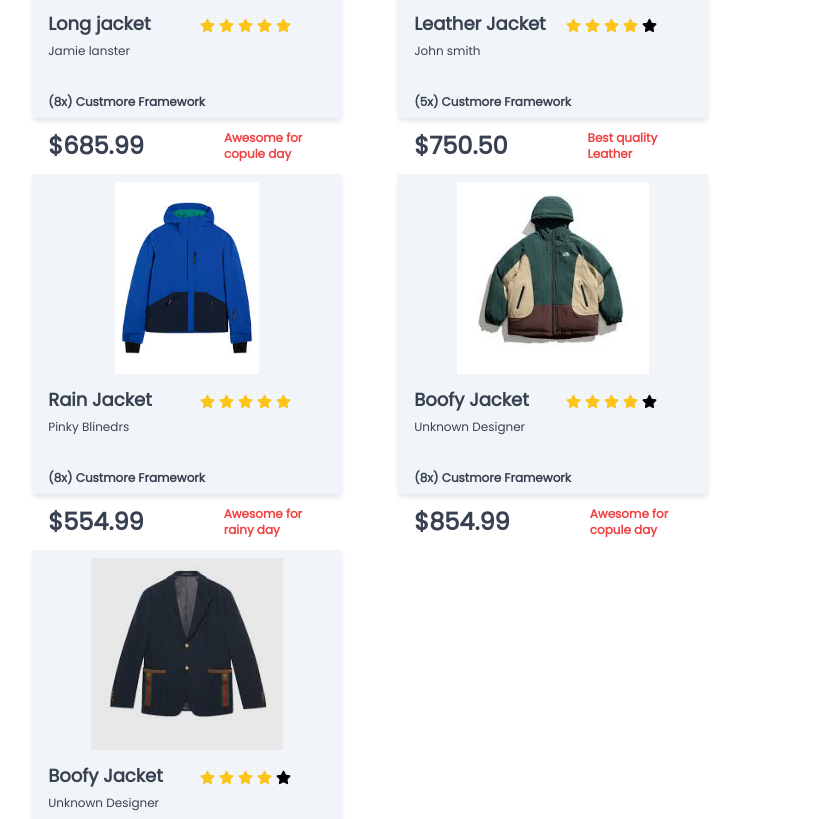
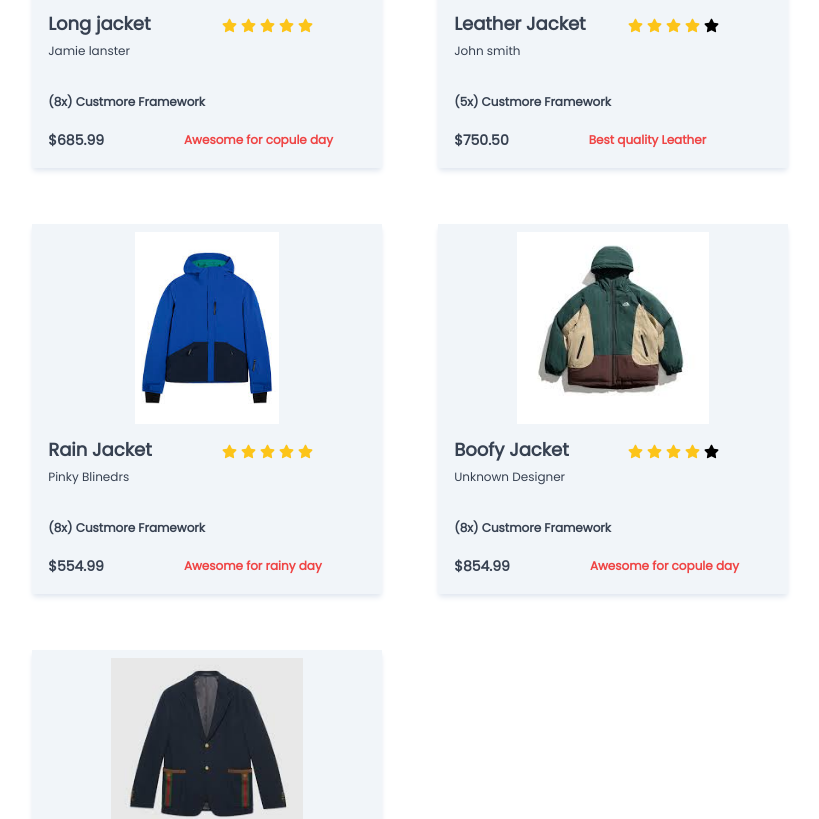
Before and after one commit to sami855-ux/Epic-landing-page-website, a React (Vite) app: page / in a window 1280 px wide. Shown: the part 2702-3521 px from the top of the page, without its empty margins (115-934 px from the left). Built offline with nearby package versions, Linux system fonts and the light colour scheme.

Commit message:
final commit

```diff
--- a/src/components/Arrival.jsx
+++ b/src/components/Arrival.jsx
@@ -108,7 +108,7 @@ Card.propTypes = {
   manufaPlace: PropTypes.string,
   imagePath: PropTypes.string,
 }
-//"public/img/cloth9.jfif"Skinny Coat
+
 function Card({
   title,
   designer,
@@ -119,7 +119,7 @@ function Card({
   imagePath,
 }) {
   return (
-    <div className="w-[310px] h-[320px] bg-slate-100 shadow-md shadow-slate-200 px-4 py-2">
+    <div className="w-[350px] h-[370px] bg-slate-100 shadow-md shadow-slate-200 px-4 py-2">
       <img
         src={imagePath}
         alt="Clothe num one"
@@ -139,7 +139,7 @@ function Card({
           ({quantity}x) Custmore Framework
         </p>
         <div className="w-full flex items-center pt-5 space-x-20">
-          <span className="text-2xl font-semibold">${price.toFixed(2)}</span>
+          <span className="text-sm font-semibold">${price.toFixed(2)}</span>
           <span className="text-red-500 font-semibold text-xs">
             {manufaPlace}
           </span>
```
